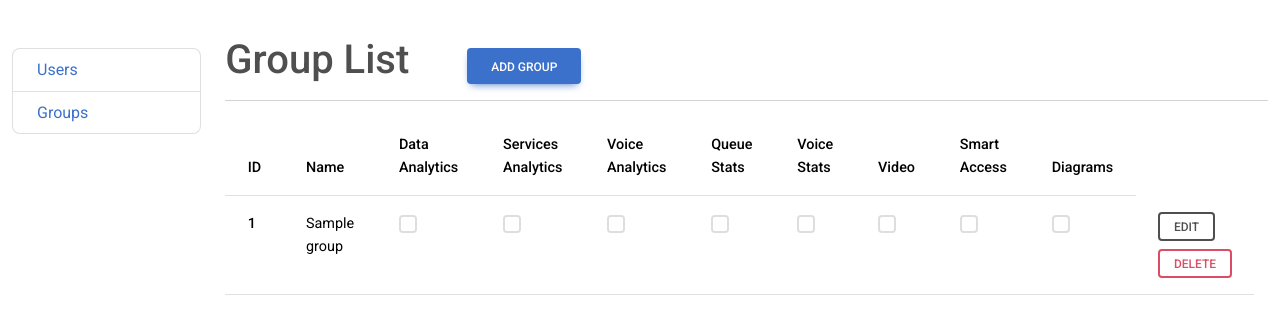
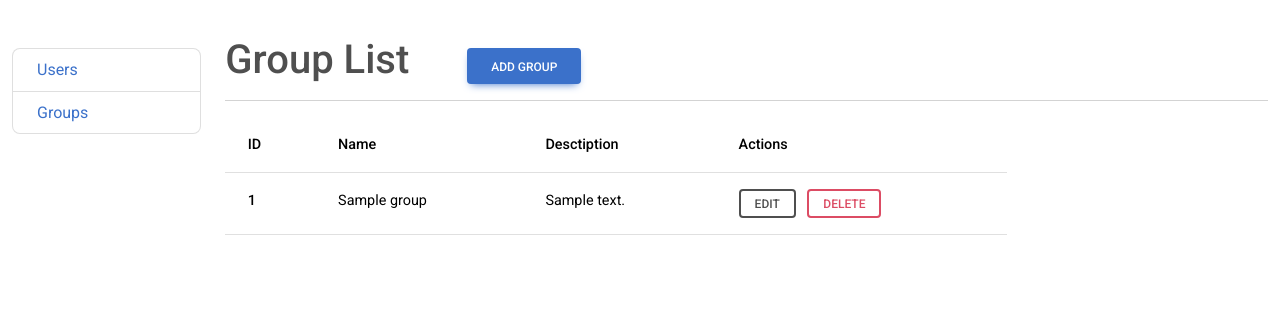
Before and after one commit to eduardhabryd/vnv_test_task, a Django app: template templates/app/customgroup_list.html in a window 1280 px wide. Shown: the top 334 px of the page. Run offline with Django 4.2, Linux system fonts and the light colour scheme; the template is opened without the code that fills it: most values are stand-ins (such as "Sample title", 1, 10 or a date in 2020); some libraries are stand-ins or nearby versions.

Commit message:
refactored html

```diff
--- a/templates/app/user_form.html
+++ b/templates/app/customgroup_form.html
@@ -3,12 +3,13 @@
 
 {% block content %}
   <br>
-  <h1>{{ object|yesno:"Update,Create" }} User</h1>
+  <h1>{{ object|yesno:"Update,Create" }} Group</h1>
   <hr>
   <form action="" method="post" novalidate>
     {% csrf_token %}
     {{ form|crispy }}
     <br>
     <input type="submit" value="Submit" class="btn btn-primary">
+  {% include "includes/go_back_button.html" %}
   </form>
 {% endblock %}
--- a/templates/app/customgroup_list.html
+++ b/templates/app/customgroup_list.html
@@ -3,7 +3,7 @@
 {% block content %}
   <h1>
     Group List
-    <a href=""
+    <a href="{% url 'app:group-create' %}"
        class="btn btn-primary link-to-page ms-5 mt-5">
       Add Group
     </a>
@@ -15,14 +15,8 @@
       <tr>
         <th scope="col">ID</th>
         <th scope="col">Name</th>
-        <th scope="col">Data Analytics</th>
-        <th scope="col">Services Analytics</th>
-        <th scope="col">Voice Analytics</th>
-        <th scope="col">Queue Stats</th>
-        <th scope="col">Voice Stats</th>
-        <th scope="col">Video</th>
-        <th scope="col">Smart Access</th>
-        <th scope="col">Diagrams</th>
+        <th scope="col">Desctiption</th>
+        <th scope="col">Actions</th>
       </tr>
       </thead>
       <tbody>
@@ -30,65 +24,12 @@
         <tr>
           <th scope="row">{{ group.id }}</th>
           <td>{{ group.name }}</td>
+          <td>{{ group.description }}</td>
           <td>
-            {% if group.data_analytics %}
-              <input class="form-check-input" type="checkbox" value="" id="flexCheckChecked" checked disabled/>
-            {% else %}
-              <input class="form-check-input" type="checkbox" value="" id="flexCheckChecked" disabled/>
+            <a href="{% url 'app:group-update' group.id %}" class="btn btn-outline-gray btn-sm">Edit</a>
+            {% if not group.users.exists %}
+            <a href="{% url 'app:group-delete' group.id %}" class="btn btn-outline-danger btn-sm ms-2">Delete</a>
             {% endif %}
-          </td>
-          <td>
-            {% if group.services_analytics %}
-              <input class="form-check-input" type="checkbox" value="" id="flexCheckChecked" checked disabled/>
-            {% else %}
-              <input class="form-check-input" type="checkbox" value="" id="flexCheckChecked" disabled/>
-            {% endif %}
-          </td>
-          <td>
-            {% if group.voice_analytics %}
-              <input class="form-check-input" type="checkbox" value="" id="flexCheckChecked" checked disabled/>
-            {% else %}
-              <input class="form-check-input" type="checkbox" value="" id="flexCheckChecked" disabled/>
-            {% endif %}
-          </td>
-          <td>
-            {% if group.queue_stats %}
-              <input class="form-check-input" type="checkbox" value="" id="flexCheckChecked" checked disabled/>
-            {% else %}
-              <input class="form-check-input" type="checkbox" value="" id="flexCheckChecked" disabled/>
-            {% endif %}
-          </td>
-          <td>
-            {% if group.voice_stats %}
-              <input class="form-check-input" type="checkbox" value="" id="flexCheckChecked" checked disabled/>
-            {% else %}
-              <input class="form-check-input" type="checkbox" value="" id="flexCheckChecked" disabled/>
-            {% endif %}
-          </td>
-          <td>
-            {% if group.video %}
-              <input class="form-check-input" type="checkbox" value="" id="flexCheckChecked" checked disabled/>
-            {% else %}
-              <input class="form-check-input" type="checkbox" value="" id="flexCheckChecked" disabled/>
-            {% endif %}
-          </td>
-          <td>
-            {% if group.smart_access %}
-              <input class="form-check-input" type="checkbox" value="" id="flexCheckChecked" checked disabled/>
-            {% else %}
-              <input class="form-check-input" type="checkbox" value="" id="flexCheckChecked" disabled/>
-            {% endif %}
-          </td>
-          <td>
-            {% if group.diagrams %}
-              <input class="form-check-input" type="checkbox" value="" id="flexCheckChecked" checked disabled/>
-            {% else %}
-              <input class="form-check-input" type="checkbox" value="" id="flexCheckChecked" disabled/>
-            {% endif %}
-          </td>
-          <td>
-            <a href="" class="btn btn-outline-gray btn-sm mb-2">Edit</a>
-            <a href="" class="btn btn-outline-danger btn-sm">Delete</a>
           </td>
       </tbody>
       {% endfor %}
```
Also changed, not shown: templates/app/customgroup_confirm_delete.html (added, +13 -0 lines), templates/app/customuser_confirm_delete.html (added, +13 -0 lines), templates/app/customuser_form.html (added, +15 -0 lines), templates/app/customuser_list.html (renamed from templates/app/user_list.html, +7 -13 lines).
